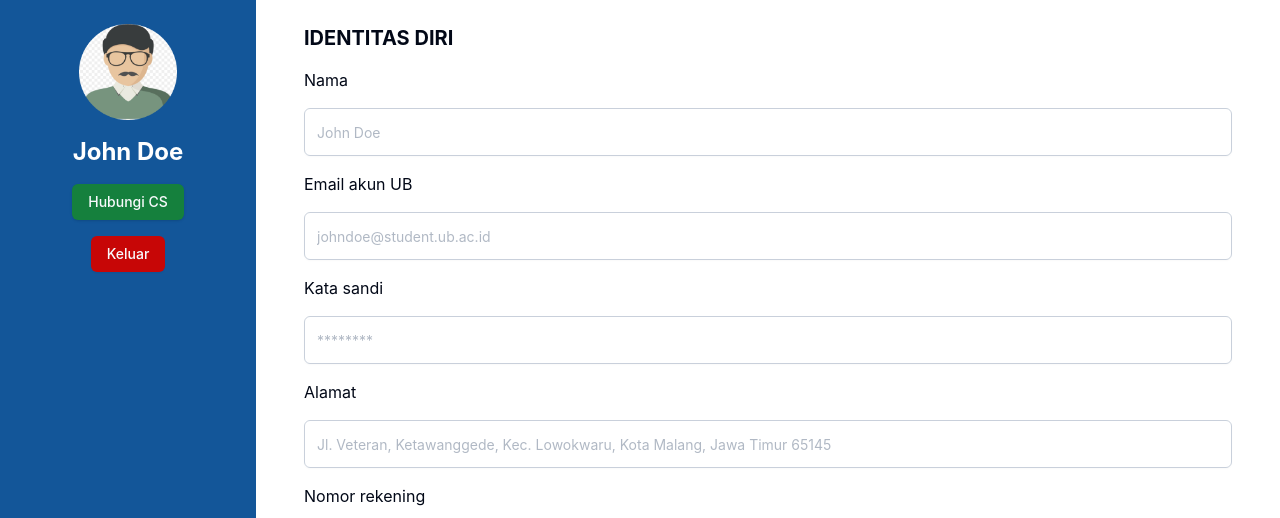
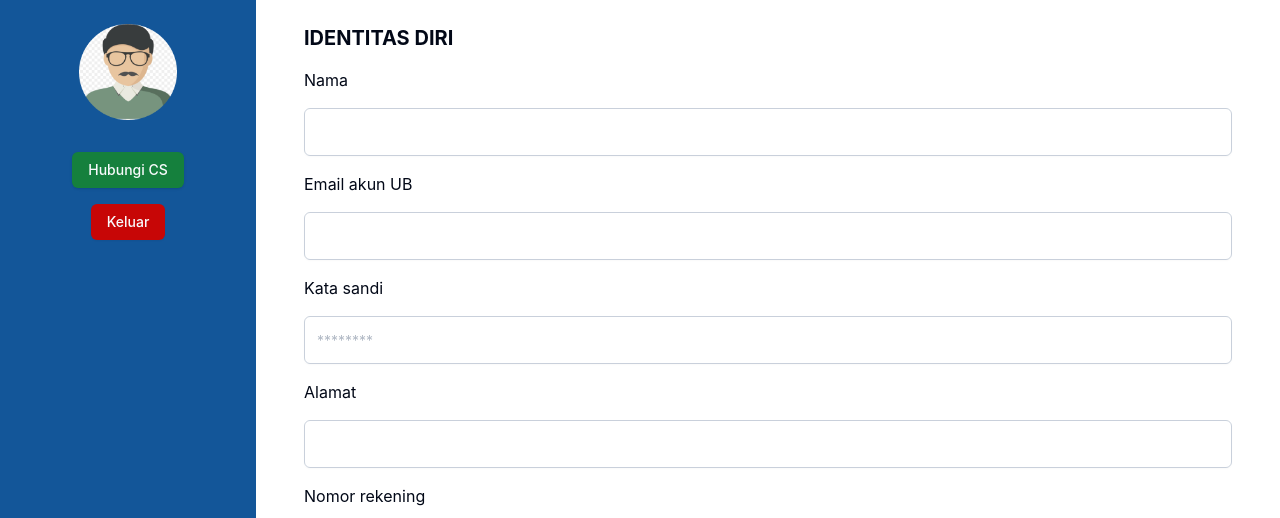
Before and after one commit to azkannawal/bekasan-ecommerce, a React (Vite) app: page /profile in a window 1280 px wide. Shown: the top 518 px of the page. Built offline with nearby package versions, Linux system fonts and the light colour scheme; no server answers.

Commit message:
fix: redifine state

```diff
--- a/src/pages/profile.tsx
+++ b/src/pages/profile.tsx
@@ -15,9 +15,9 @@ const Profile = () => {
   const { setUserData } = useUser();
   const { setTokens } = useAuth();
   const [data, setData] = useState({
-    name: "John Doe",
-    email: "johndoe@student.ub.ac.id",
-    address: "Jl. Veteran, Ketawanggede, Kec. Lowokwaru, Kota Malang, Jawa Timur 65145",
+    name: "",
+    email: "",
+    address: "",
   });
 
   const getUserData = async () => {
```
